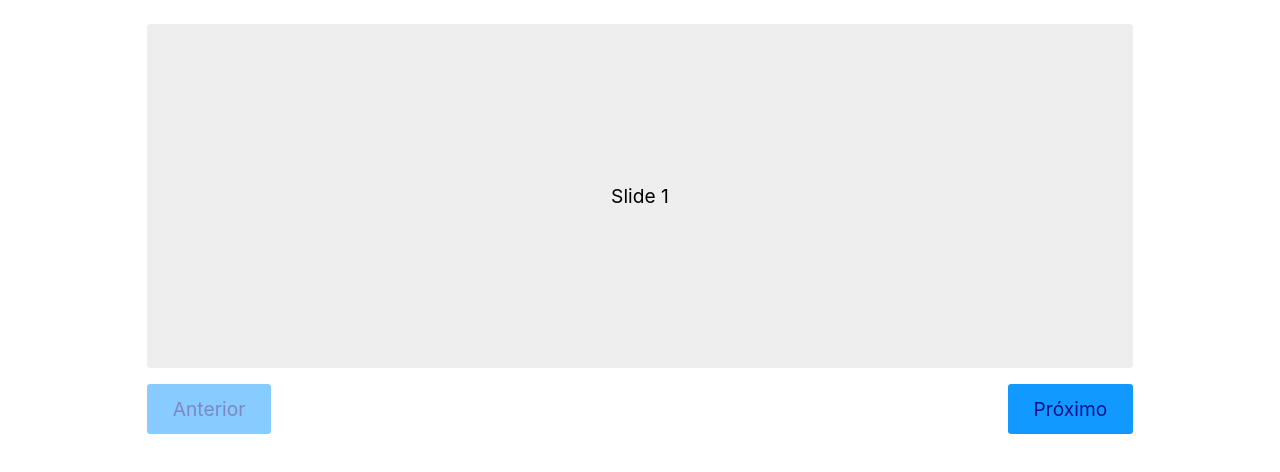
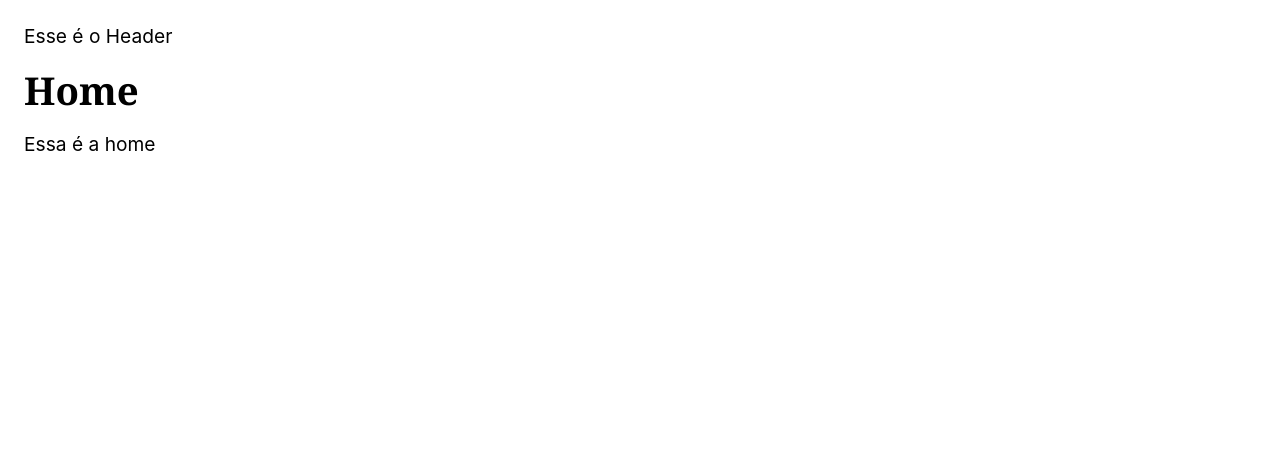
Before and after one commit to claudiogaalvao/OrigamidReactCompleto, a React (Create React App) app: page / in a window 1280 px wide. Shown: the top 472 px of the page. Built offline with nearby package versions, Linux system fonts and the light colour scheme.

Commit message:
Explorando rotas no React

```diff
--- a/package.json
+++ b/package.json
@@ -6,8 +6,10 @@
     "@testing-library/jest-dom": "^5.11.4",
     "@testing-library/react": "^11.1.0",
     "@testing-library/user-event": "^12.1.10",
+    "history": "^5.0.0",
     "react": "^17.0.1",
     "react-dom": "^17.0.1",
+    "react-router-dom": "^6.0.0-beta.0",
     "react-scripts": "4.0.0",
     "web-vitals": "^0.2.4"
   },
--- a/src/App.js
+++ b/src/App.js
@@ -1,24 +1,22 @@
 import React from 'react'
-import Slide from './Slide'
+import { BrowserRouter, Route, Routes } from 'react-router-dom';
+import Home from './Home';
+import Sobre from './Sobre';
+import Header from './Header';
+import NaoEncontrado from './NaoEncontrado';
 
 const App = () => {
-  const slides = [
-    {
-      id: "slide1",
-      text: "Slide 1",
-    },
-    {
-      id: "slide2",
-      text: "Slide 2",
-    },
-    {
-      id: "slide3",
-      text: "Slide 3",
-    }
-  ]
-  return <div>
-    <Slide slides={slides} />
-  </div>
+
+  return(
+    <BrowserRouter>
+      <Header />
+      <Routes>
+        <Route path="/" element={<Home />} />
+        <Route path="sobre" element={<Sobre />} />
+        <Route path="*" element={<NaoEncontrado />} />
+      </Routes>
+    </BrowserRouter>
+  );
 }
 
 export default App
--- /dev/null
+++ b/src/Header.js
@@ -0,0 +1,11 @@
+import React from 'react';
+
+const Sobre = () => {
+    return (
+        <div>
+            Esse é o Header
+        </div>
+    )
+}
+
+export default Sobre
--- /dev/null
+++ b/src/Home.js
@@ -0,0 +1,12 @@
+import React from 'react';
+
+const Home = () => {
+    return (
+        <div>
+            <h1>Home</h1>
+            <p>Essa é a home</p>
+        </div>
+    )
+}
+
+export default Home
--- /dev/null
+++ b/src/NaoEncontrado.js
@@ -0,0 +1,11 @@
+import React from 'react'
+
+const NaoEncontrado = () => {
+    return (
+        <div>
+            <p>Erro: 404 - Página não encontrada</p>
+        </div>
+    )
+}
+
+export default NaoEncontrado;
--- a/src/Slide.js
+++ /dev/null
@@ -1,44 +0,0 @@
-import React from 'react'
-import styles from './Slide.module.css';
-
-const Slide = ({ slides }) => {
-    const [active, setActive] = React.useState(0);
-    const [position, setPosition] = React.useState(0);
-    const contentRef = React.useRef();
-
-    React.useEffect(() => {
-        const { width } = contentRef.current.getBoundingClientRect();
-        setPosition(-(width * active));
-    }, [active])
-
-    function slidePrev() {
-        setActive(active - 1);
-    }
-
-    function slideNext() {
-        setActive(active + 1);
-    }
-
-    console.log(slides.length);
-    console.log(active);
-
-    return (
-        <section className={styles.container}>
-            <div
-            ref={contentRef}
-            className={styles.content}
-            style={{ transform: `translateX(${position}px)` }}
-            >
-                {slides.map((slide) => (
-                <div key={slide.id} className={styles.item}>{slide.text}</div>
-                ))}
-            </div>
-            <nav className={styles.nav}>
-                <button disabled={active === 0} onClick={slidePrev}>Anterior</button>
-                <button disabled={(slides.length-1) === active} onClick={slideNext}>Próximo</button>
-            </nav>
-        </section>
-    )
-}
-
-export default Slide
--- a/src/Slide.module.css
+++ /dev/null
@@ -1,29 +0,0 @@
-.container {
-    overflow: hidden;
-}
-
-.content {
-    display: flex;
-    transition: transform 0.3s ease;
-}
-
-.item {
-    flex-shrink: 0; /*não compacta o item para caber todos na tela, deixando os 80%*/
-    width: 80%;
-    margin: 0 10%;
-    padding: 10rem 0;
-    background: #eee;
-    border-radius: 4px;
-    text-align: center;
-}
-
-.nav {
-    display: flex;
-    justify-content: space-between;
-    margin: 1rem auto;
-    width: 80%;
-}
-
-.nav button:disabled {
-    cursor: default;
-}
--- /dev/null
+++ b/src/Sobre.js
@@ -0,0 +1,12 @@
+import React from 'react';
+
+const Sobre = () => {
+    return (
+        <div>
+            <h1>Sobre</h1>
+            <p>Essa é a sobre</p>
+        </div>
+    )
+}
+
+export default Sobre
```
Also changed, not shown: 1 other file (tests, documents, lock files or other folders).
